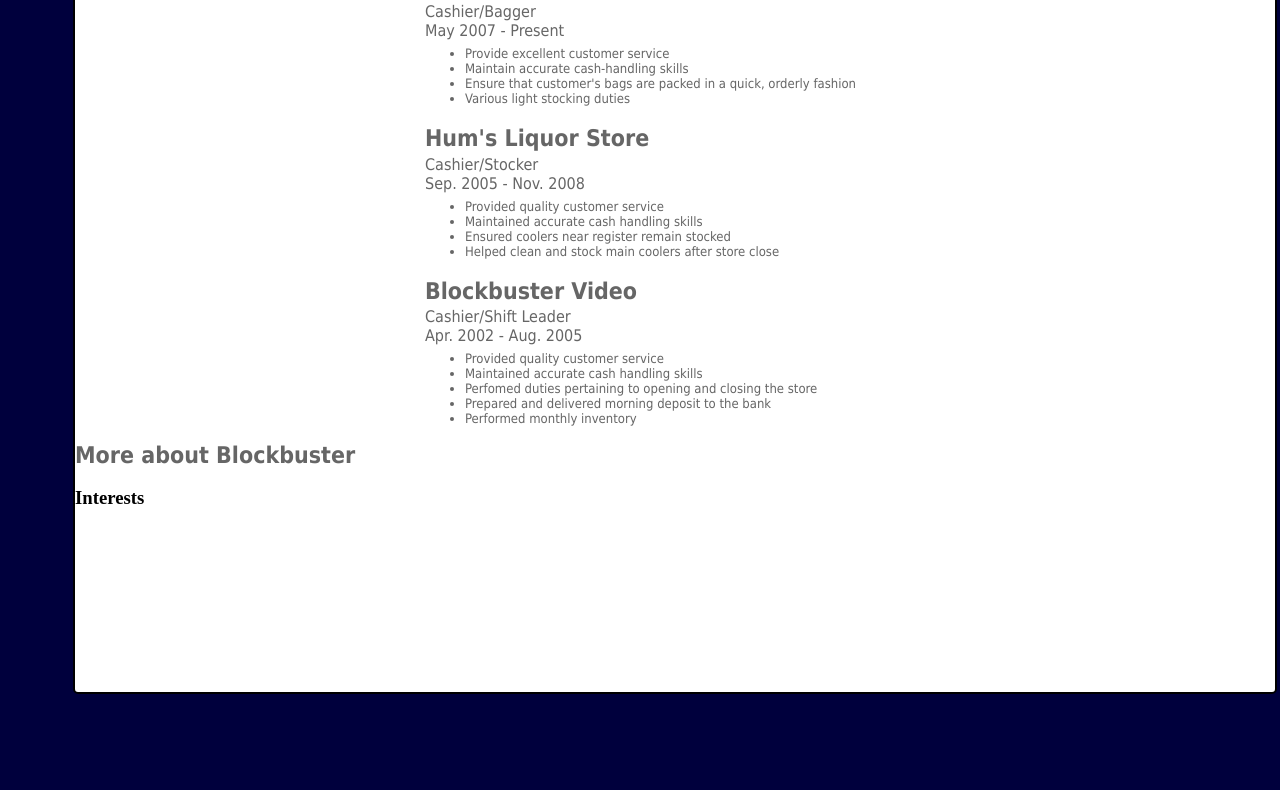
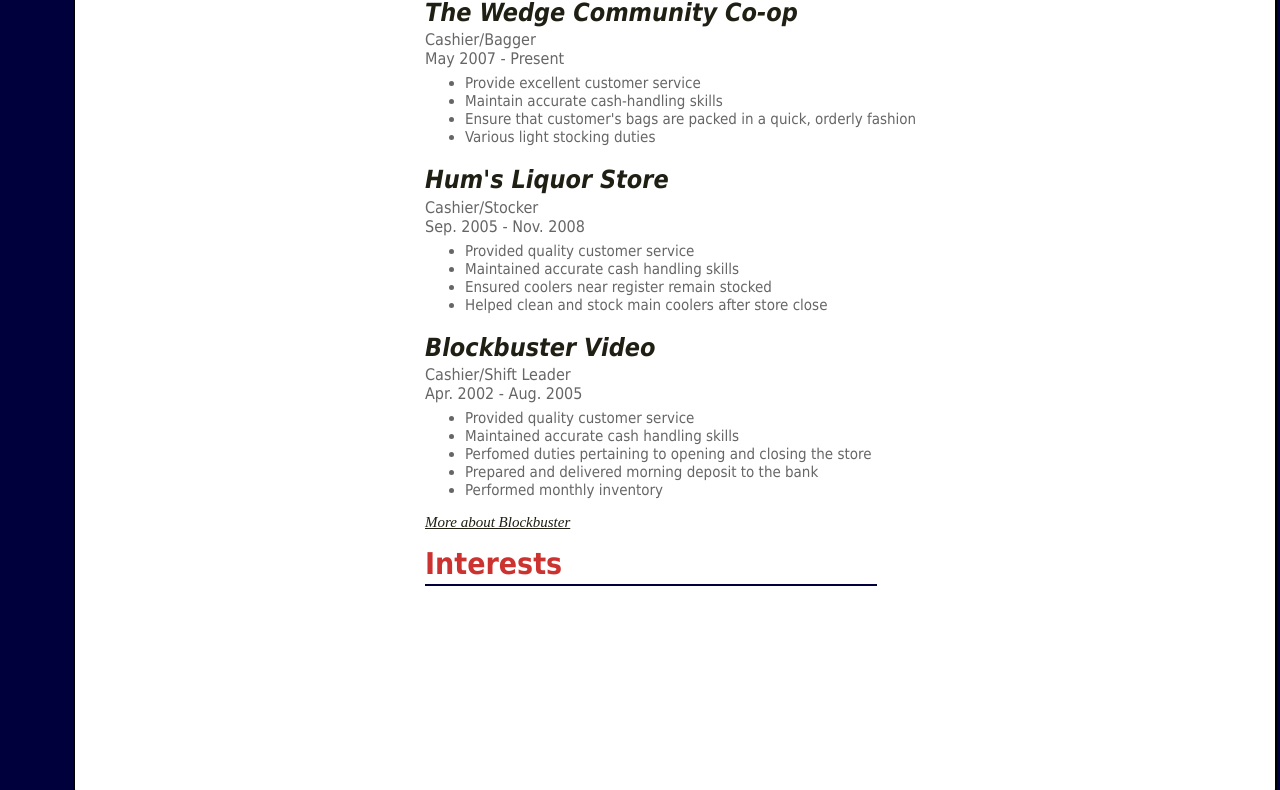
Before and after one commit to DrMrRoboto/DrMrRoboto.github.io, a plain HTML site: page index.html in a window 1280 px wide. Shown: the part 275-1065 px from the top of the page. Before the commit the page ends 977 px from the top, so only its background shows below. Drawn offline with Linux system fonts and the light colour scheme.

Commit message:
Update stylesheet.css

```diff
--- a/stylesheet.css
+++ b/stylesheet.css
@@ -5,7 +5,7 @@ body {
 	background-color: #ffffff;
 	border-radius: 5px;
 	border: 2px solid black;
-	height: 900px;
+	height: 1000px;
 	width: 1200px;
 	margin-left: 65px;
 	margin-top: 65px;
@@ -16,20 +16,17 @@ body {
 	font-size: 70px;
 	letter-spacing: 10px;
 	margin-top: 30px;
-	margin-left: 20px;
+	margin-left: 80px;
+	color: #666666;
 }
 .margis {
 	font-family: Times;
 	font-size: 48px;
 	letter-spacing: 4px;
 	margin-top: -65px;
-	margin-left: 20px;
+	margin-left: 80px;
+	color: #666666;
 }
-h1 {
-	color: #666666;
-	padding-left: 60px;
-}
-
 .PInfo {
 	text-align: right;
 	margin-right: 959px;
@@ -46,27 +43,7 @@ h1 {
 	font-size: 30px;
 	color: #cc3330;
 	margin-top: -177px;
-}
-
-h2 {
 	margin-left: 350px;
-	font-family: Tahoma;
-	font-size: 30px;
-	color: #cc3330;
-}
-.Wedge {
-	margin-left: 350px;
-	color: #666666;
-	margin-top: -15px;
-
-}
-.Hums {
-	margin-left: 350px;
-
-}
-.Video {
-	margin-left: 350px;
-
 }
 .COP {
 	margin-left: 350px;
@@ -74,6 +51,59 @@ h2 {
 	color: #666666;
 	font-variant: bold;
 	margin-top: 15px;
+}
+.WExperience {
+	margin-left: 350px;
+	font-family: Tahoma;
+	font-size: 30px;
+	color: #cc3330;
+}
+a {
+	color: #1F1F14;
+}
+.Wedge {
+	margin-left: 350px;
+	color: #141414;
+	margin-top: 10px;
+	font-style: italic;
+    font-family: Tahoma;
+}
+.Wedge a:link {
+	text-decoration: none;
+	font-size: 25px;
+	font-weight: bold;
+
+}
+.Wedge a:hover {
+	color: #cc3330;
+}
+.Hums {
+	margin-left: 350px;
+	color: #141414;
+	font-style: italic;
+	font-family: Tahoma;
+}
+.Hums a:link {
+	text-decoration: none;
+	font-size: 25px;
+	font-weight: bold;
+}
+.Hums a:hover {
+	color: #cc3330;
+}
+.Video {
+	margin-left: 350px;
+	color: #141414;
+	font-style: italic;
+	font-family: Tahoma;
+}
+.Video a:link {
+	text-decoration: none;
+	font-size: 25px;
+	font-weight: bold;
+}
+.Video a:hover {
+	color: #cc3330;
 }
 .Content {
 	margin-left: 350px;
@@ -86,21 +116,10 @@ ul {
 	margin-left: 350px;
 	font-family: Tahoma;
 	color: #666666;
-	font-size: 13px;
+	font-size: 15px;
 	margin-top: -10px;
 }
-a {
-	color: #666666;
-}
-a:link {
-	text-decoration: none;
-	font-family: Tahoma;
-	font-size: 23px;
-	font-weight: bold;
-}
-a:hover {
-	color: #cc3330;
-}
+
 .Underline1 {
 	border: 1px solid #00003d;
 	width: 450px;
@@ -111,4 +130,27 @@ a:hover {
 	border: 1px solid #00003d;
 	width: 450px;
 	margin-top: -23px;
+	margin-left: 350px;
 }
+.Underline3 {
+	border: 1px solid #00003d;
+	width: 450px;
+	margin-top: -27px;
+	margin-left: 350px;
+}
+.Interests {
+	font-family: Tahoma;
+	font-size: 30px;
+	color: #cc3330;
+	margin-top: 0px;
+	margin-left: 350px;
+}
+.MoreVideo {
+	margin-left: 350px;
+	color: #141414;
+	font-style: italic;
+	font-size: 15px;
+}
+.MoreBB {
+	font-size: 10px;
+}
```
